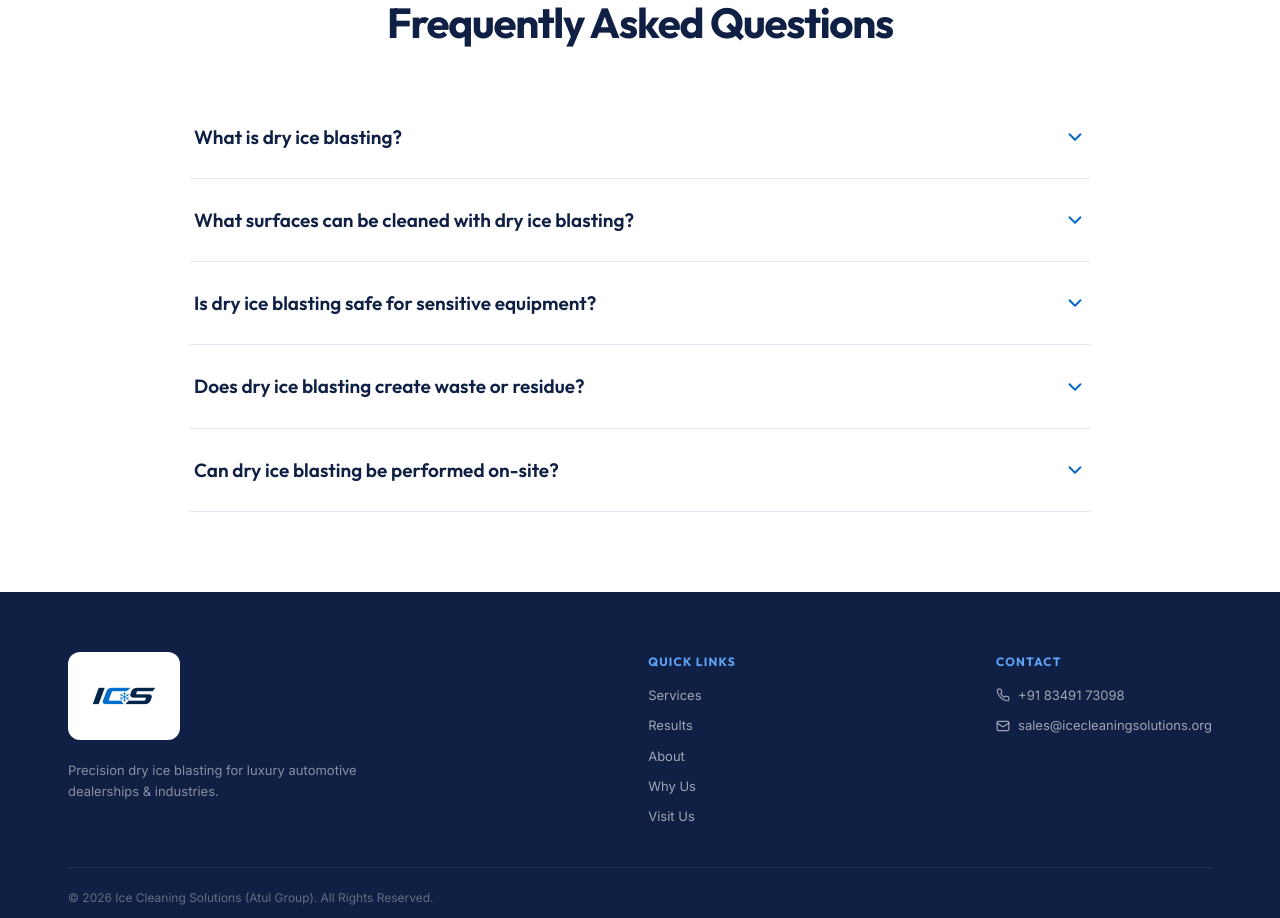
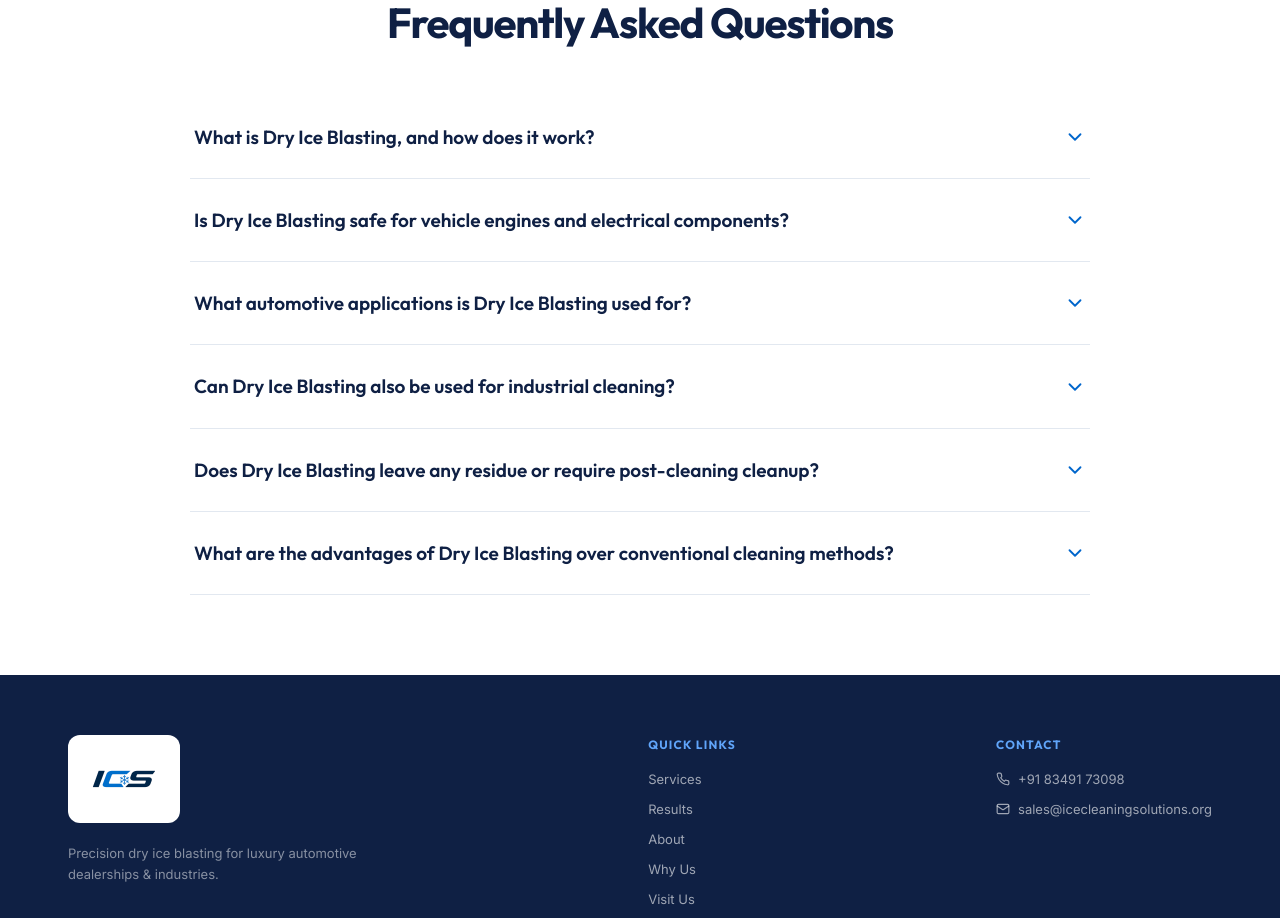
Before and after one commit to NikhilJain143/ICS, a Next.js app: page / in a window 1280 px wide. Shown: the part 5900-6818 px from the top of the page. Built offline with nearby package versions, Linux system fonts and the light colour scheme.

Commit message:
Update FAQ questions and answers for clarity

```diff
--- a/components/FAQ.jsx
+++ b/components/FAQ.jsx
@@ -5,29 +5,37 @@ import { ChevronDown } from 'lucide-react';
 
 const faqs = [
   {
-    question: 'What is dry ice blasting?',
+    question: 'What is Dry Ice Blasting, and how does it work?',
     answer:
-      'Dry ice blasting is a non-abrasive cleaning process that propels recycled CO₂ pellets at high speed. The pellets sublimate on contact, lifting away contaminants without leaving secondary media or water behind.',
+      'Dry Ice Blasting is an advanced cleaning technology that uses compressed air to propel dry ice pellets at high speed. On impact, the pellets lift contaminants through thermal shock and instantly sublimate into gas, removing grease, oil, carbon deposits, and dirt without water, chemicals, or abrasive media.',
   },
   {
-    question: 'What surfaces can be cleaned with dry ice blasting?',
+    question:
+      'Is Dry Ice Blasting safe for vehicle engines and electrical components?',
     answer:
-      'It is highly effective on automotive components, production equipment, electrical cabinets, moulds, engines, conveyors, and other delicate industrial surfaces. We assess every application to select the safest operating pressure and pellet size.',
+      'Yes. Dry Ice Blasting is a dry, non-conductive, and non-abrasive cleaning process, making it ideal for engine bays, electrical components, wiring harnesses, and other sensitive automotive parts when performed by trained professionals.',
   },
   {
-    question: 'Is dry ice blasting safe for sensitive equipment?',
+    question: 'What automotive applications is Dry Ice Blasting used for?',
     answer:
-      'Yes. Because the process is dry, non-conductive, and non-abrasive when correctly calibrated, it is ideal for cleaning sensitive machinery and electrical systems with minimal disassembly and downtime.',
+      'Dry Ice Blasting is widely used for engine bay detailing, alloy wheel cleaning, underbody cleaning, classic car restoration, EV battery compartments, transmission housings, suspension components, and the removal of oil, grease, carbon deposits, road grime, and adhesive residues.',
   },
   {
-    question: 'Does dry ice blasting create waste or residue?',
+    question: 'Can Dry Ice Blasting also be used for industrial cleaning?',
     answer:
-      'The dry ice converts directly to gas on impact, so there is no blasting media to collect. Only the removed contaminant remains, making clean-up faster and reducing the need for water or chemical solvents.',
+      'Absolutely. The same technology is extensively used across manufacturing plants, food processing facilities, pharmaceutical units, printing presses, electrical equipment, molds, production machinery, and industrial maintenance where fast, residue-free cleaning with minimal downtime is essential.',
   },
   {
-    question: 'Can dry ice blasting be performed on-site?',
+    question:
+      'Does Dry Ice Blasting leave any residue or require post-cleaning cleanup?',
     answer:
-      'Absolutely. Our mobile teams provide on-site dry ice cleaning for facilities, fleets, workshops, and production lines, helping you restore equipment while keeping operational disruption to a minimum.',
+      'No. Dry ice pellets instantly sublimate from a solid into carbon dioxide gas upon impact, leaving no blasting media behind. The only remaining material is the contaminant that has been removed, making cleanup quick and minimizing operational downtime.',
+  },
+  {
+    question:
+      'What are the advantages of Dry Ice Blasting over conventional cleaning methods?',
+    answer:
+      'Unlike pressure washing or chemical cleaning, Dry Ice Blasting is water-free, non-abrasive, and leaves no secondary blasting media behind. It helps reduce equipment downtime, protects delicate surfaces, eliminates the need for harsh chemicals, and provides a faster, cleaner, and more environmentally responsible solution.',
   },
 ];
 
```
